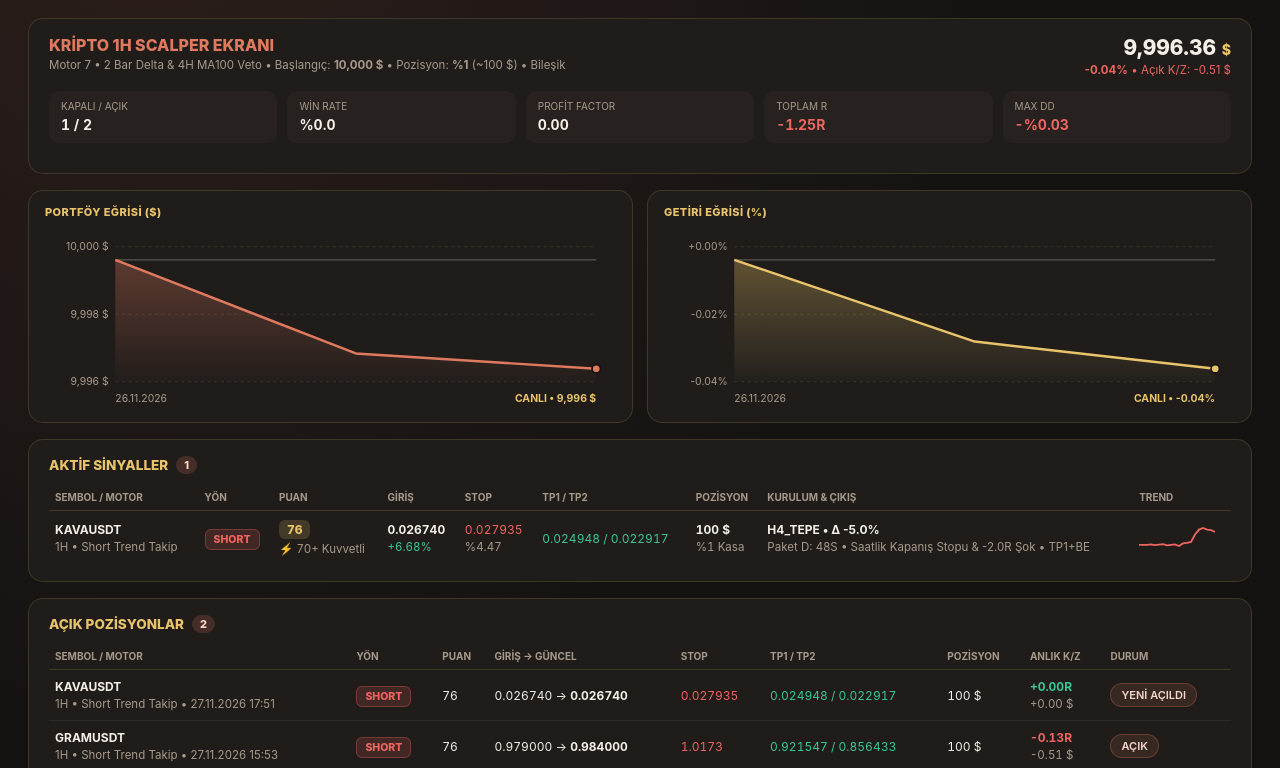
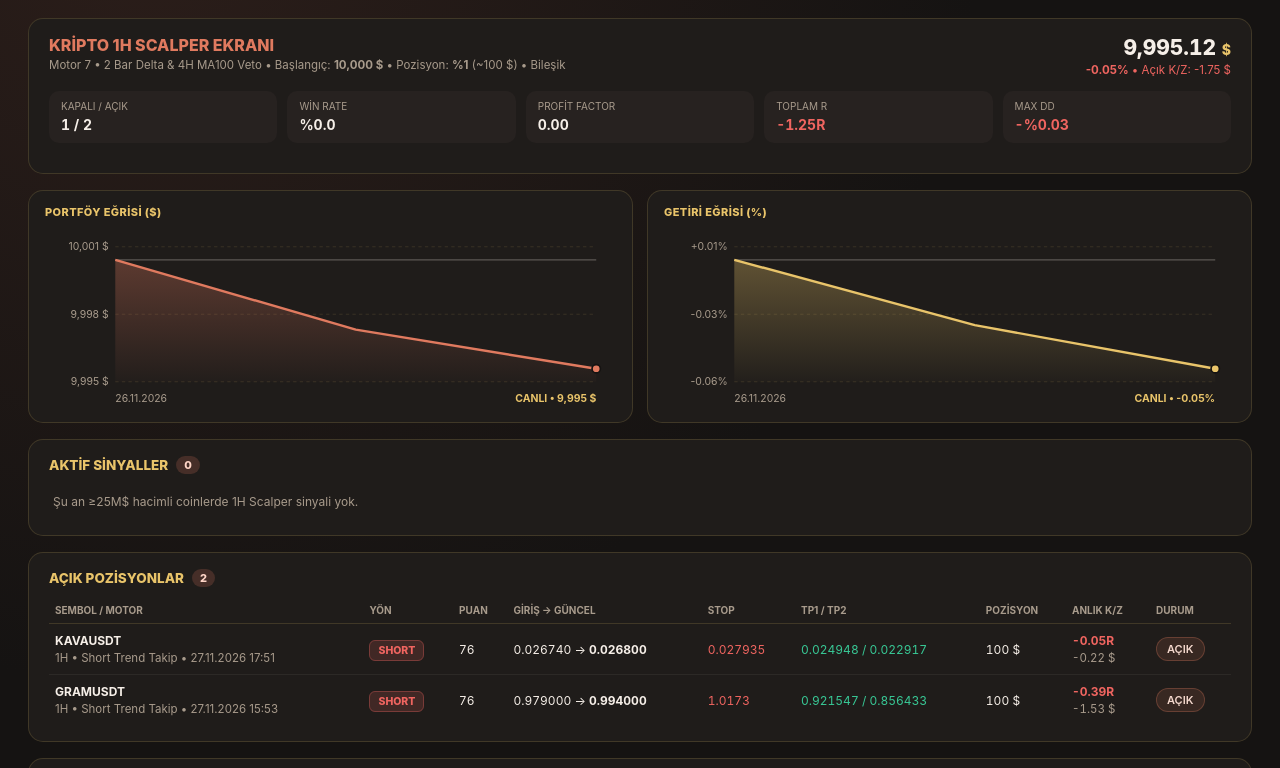
Before and after one commit to Galdor374/SwingRadar_Pro, a plain HTML site: page scalper.html in a window 1280 px wide. Shown: the part 102-870 px from the top of the page. Drawn offline with Linux system fonts and the light colour scheme.

Commit message:
chore: update scan state and dashboards

```diff
--- a/scalper.html
+++ b/scalper.html
@@ -57,7 +57,7 @@
     <div class="top-bar">
       <div>
         <h1>SWINGRADAR PRO</h1>
-        <div class="sub">Son Tarama: <b>27.11.2026 17:51</b> • XU100: Satıcılı / Düşüş (Short Açık) (%15.0) • BTC: AYI (Genişlik %12)</div>
+        <div class="sub">Son Tarama: <b>27.11.2026 18:50</b> • XU100: Satıcılı / Düşüş (Short Açık) (%15.0) • BTC: AYI (Genişlik %12)</div>
       </div>
       <div class="nav-pills"><a class="nav-btn " href="index.html">Ana Ekran</a><a class="nav-btn " href="bist.html">BIST</a><a class="nav-btn active" href="scalper.html">Kripto 1H Scalper</a><a class="nav-btn " href="swing.html">Kripto Swing</a></div>
     </div>
@@ -68,8 +68,8 @@
           <div class="sub">Motor 7 • 2 Bar Delta & 4H MA100 Veto • Başlangıç: <b>10,000 $</b> • Pozisyon: <b>%1</b> (~100 $) • Bileşik</div>
         </div>
         <div style="text-align:right">
-          <div class="hub-eq">9,996.36 <span style="color:var(--champagne);font-size:14px">$</span></div>
-          <div class="sub neg"><b>-0.04%</b> • Açık K/Z: <span class="neg">-0.51 $</span></div>
+          <div class="hub-eq">9,995.12 <span style="color:var(--champagne);font-size:14px">$</span></div>
+          <div class="sub neg"><b>-0.05%</b> • Açık K/Z: <span class="neg">-1.75 $</span></div>
         </div>
       </div>
       <div class="kpi-row">
@@ -84,53 +84,35 @@
     <div class="charts-2">
       <div class="chart-box"><div class="ctitle">PORTFÖY EĞRİSİ ($)</div><svg viewBox="0 0 520 165" style="width:100%;height:auto;display:block">
       <defs>
-        <linearGradient id="g_equity_3764" x1="0" y1="0" x2="0" y2="1">
+        <linearGradient id="g_equity_3248" x1="0" y1="0" x2="0" y2="1">
           <stop offset="0%" stop-color="#e07a5f" stop-opacity="0.32"/>
           <stop offset="100%" stop-color="#e07a5f" stop-opacity="0.02"/>
         </linearGradient>
       </defs>
-      <line x1="64" y1="141.0" x2="502" y2="141.0" stroke="rgba(233,196,106,0.12)" stroke-dasharray="3,3"/><text x="58" y="144.0" text-anchor="end" fill="#a89b8c" font-size="9.5">9,996 $</text><line x1="64" y1="79.5" x2="502" y2="79.5" stroke="rgba(233,196,106,0.12)" stroke-dasharray="3,3"/><text x="58" y="82.5" text-anchor="end" fill="#a89b8c" font-size="9.5">9,998 $</text><line x1="64" y1="18.0" x2="502" y2="18.0" stroke="rgba(233,196,106,0.12)" stroke-dasharray="3,3"/><text x="58" y="21.0" text-anchor="end" fill="#a89b8c" font-size="9.5">10,000 $</text><line x1="64" y1="29.9" x2="502" y2="29.9" stroke="rgba(246,239,232,0.28)" stroke-width="1"/>
-      <polygon points="64.0,141.0 64.0,29.9 283.0,115.2 502.0,129.1 502.0,141.0" fill="url(#g_equity_3764)"/>
-      <polyline fill="none" stroke="#e07a5f" stroke-width="2.2" stroke-linejoin="round" points="64.0,29.9 283.0,115.2 502.0,129.1"/>
+      <line x1="64" y1="141.0" x2="502" y2="141.0" stroke="rgba(233,196,106,0.12)" stroke-dasharray="3,3"/><text x="58" y="144.0" text-anchor="end" fill="#a89b8c" font-size="9.5">9,995 $</text><line x1="64" y1="79.5" x2="502" y2="79.5" stroke="rgba(233,196,106,0.12)" stroke-dasharray="3,3"/><text x="58" y="82.5" text-anchor="end" fill="#a89b8c" font-size="9.5">9,998 $</text><line x1="64" y1="18.0" x2="502" y2="18.0" stroke="rgba(233,196,106,0.12)" stroke-dasharray="3,3"/><text x="58" y="21.0" text-anchor="end" fill="#a89b8c" font-size="9.5">10,001 $</text><line x1="64" y1="29.9" x2="502" y2="29.9" stroke="rgba(246,239,232,0.28)" stroke-width="1"/>
+      <polygon points="64.0,141.0 64.0,29.9 283.0,93.5 502.0,129.1 502.0,141.0" fill="url(#g_equity_3248)"/>
+      <polyline fill="none" stroke="#e07a5f" stroke-width="2.2" stroke-linejoin="round" points="64.0,29.9 283.0,93.5 502.0,129.1"/>
       <circle cx="502.0" cy="129.1" r="3.8" fill="#e07a5f" stroke="#151312" stroke-width="1.5"/>
       <text x="64" y="159" fill="#a89b8c" font-size="9.5">26.11.2026</text>
-      <text x="502" y="159" text-anchor="end" fill="#e9c46a" font-size="9.5" font-weight="700">CANLI • 9,996 $</text>
+      <text x="502" y="159" text-anchor="end" fill="#e9c46a" font-size="9.5" font-weight="700">CANLI • 9,995 $</text>
     </svg></div>
       <div class="chart-box"><div class="ctitle">GETİRİ EĞRİSİ (%)</div><svg viewBox="0 0 520 165" style="width:100%;height:auto;display:block">
       <defs>
-        <linearGradient id="g_ret_pct_6831" x1="0" y1="0" x2="0" y2="1">
+        <linearGradient id="g_ret_pct_9362" x1="0" y1="0" x2="0" y2="1">
           <stop offset="0%" stop-color="#e9c46a" stop-opacity="0.32"/>
           <stop offset="100%" stop-color="#e9c46a" stop-opacity="0.02"/>
         </linearGradient>
       </defs>
-      <line x1="64" y1="141.0" x2="502" y2="141.0" stroke="rgba(233,196,106,0.12)" stroke-dasharray="3,3"/><text x="58" y="144.0" text-anchor="end" fill="#a89b8c" font-size="9.5">-0.04%</text><line x1="64" y1="79.5" x2="502" y2="79.5" stroke="rgba(233,196,106,0.12)" stroke-dasharray="3,3"/><text x="58" y="82.5" text-anchor="end" fill="#a89b8c" font-size="9.5">-0.02%</text><line x1="64" y1="18.0" x2="502" y2="18.0" stroke="rgba(233,196,106,0.12)" stroke-dasharray="3,3"/><text x="58" y="21.0" text-anchor="end" fill="#a89b8c" font-size="9.5">+0.00%</text><line x1="64" y1="29.9" x2="502" y2="29.9" stroke="rgba(246,239,232,0.28)" stroke-width="1"/>
-      <polygon points="64.0,141.0 64.0,29.9 283.0,104.3 502.0,129.1 502.0,141.0" fill="url(#g_ret_pct_6831)"/>
-      <polyline fill="none" stroke="#e9c46a" stroke-width="2.2" stroke-linejoin="round" points="64.0,29.9 283.0,104.3 502.0,129.1"/>
+      <line x1="64" y1="141.0" x2="502" y2="141.0" stroke="rgba(233,196,106,0.12)" stroke-dasharray="3,3"/><text x="58" y="144.0" text-anchor="end" fill="#a89b8c" font-size="9.5">-0.06%</text><line x1="64" y1="79.5" x2="502" y2="79.5" stroke="rgba(233,196,106,0.12)" stroke-dasharray="3,3"/><text x="58" y="82.5" text-anchor="end" fill="#a89b8c" font-size="9.5">-0.03%</text><line x1="64" y1="18.0" x2="502" y2="18.0" stroke="rgba(233,196,106,0.12)" stroke-dasharray="3,3"/><text x="58" y="21.0" text-anchor="end" fill="#a89b8c" font-size="9.5">+0.01%</text><line x1="64" y1="29.9" x2="502" y2="29.9" stroke="rgba(246,239,232,0.28)" stroke-width="1"/>
+      <polygon points="64.0,141.0 64.0,29.9 283.0,89.4 502.0,129.1 502.0,141.0" fill="url(#g_ret_pct_9362)"/>
+      <polyline fill="none" stroke="#e9c46a" stroke-width="2.2" stroke-linejoin="round" points="64.0,29.9 283.0,89.4 502.0,129.1"/>
       <circle cx="502.0" cy="129.1" r="3.8" fill="#e9c46a" stroke="#151312" stroke-width="1.5"/>
       <text x="64" y="159" fill="#a89b8c" font-size="9.5">26.11.2026</text>
-      <text x="502" y="159" text-anchor="end" fill="#e9c46a" font-size="9.5" font-weight="700">CANLI • -0.04%</text>
+      <text x="502" y="159" text-anchor="end" fill="#e9c46a" font-size="9.5" font-weight="700">CANLI • -0.05%</text>
     </svg></div>
     </div>
 
-
-    <div class="panel">
-      <div class="ptitle">AKTİF SİNYALLER <span class="cnt">1</span></div>
-      <table>
-        <thead><tr><th>Sembol / Motor</th><th>Yön</th><th>Puan</th><th>Giriş</th><th>Stop</th><th>TP1 / TP2</th><th>Pozisyon</th><th>Kurulum & Çıkış</th><th>Trend</th></tr></thead>
-        <tbody>
-        <tr>
-          <td><b>KAVAUSDT</b><div class="sub">1H • Short Trend Takip</div></td>
-          <td><span class="tag tag-short">SHORT</span></td>
-          <td class="num"><span class="sc">76</span><div class="sub">⚡ 70+ Kuvvetli</div></td>
-          <td class="num"><b>0.026740</b><div class="sub pos">+6.68%</div></td>
-          <td class="num neg">0.027935<div class="sub">%4.47</div></td>
-          <td class="num pos">0.024948 / 0.022917</td>
-          <td class="num"><b>100 $</b><div class="sub">%1 Kasa</div></td>
-          <td><b>H4_TEPE • Δ -5.0%</b><div class="sub">Paket D: 48S • Saatlik Kapanış Stopu & -2.0R Şok • TP1+BE</div></td>
-          <td><svg width="76" height="22" viewBox="0 0 76 22"><polyline fill="none" stroke="#f06560" stroke-width="1.8" points="0.0,18.8 4.0,18.9 8.0,18.9 12.0,18.3 16.0,19.2 20.0,18.6 24.0,18.1 28.0,19.4 32.0,18.8 36.0,18.3 40.0,20.0 44.0,17.4 48.0,16.9 52.0,15.9 56.0,8.5 60.0,3.6 64.0,2.0 68.0,3.6 72.0,4.2 76.0,5.9"/></svg></td>
-        </tr></tbody>
-      </table>
-    </div>
+    <div class="panel"><div class="ptitle">AKTİF SİNYALLER <span class="cnt">0</span></div><div class="empty">Şu an ≥25M$ hacimli coinlerde 1H Scalper sinyali yok.</div></div>
 
     <div class="panel">
       <div class="ptitle">AÇIK POZİSYONLAR <span class="cnt">2</span></div>
@@ -139,22 +121,22 @@
           <td><b>KAVAUSDT</b><div class="sub">1H • Short Trend Takip • 27.11.2026 17:51</div></td>
           <td><span class="tag tag-short">SHORT</span></td>
           <td class="num">76</td>
-          <td class="num">0.026740 → <b>0.026740</b></td>
+          <td class="num">0.026740 → <b>0.026800</b></td>
           <td class="num neg">0.027935</td>
           <td class="num pos">0.024948 / 0.022917</td>
           <td class="num">100 $</td>
-          <td class="num pos"><b>+0.00R</b><div class="sub">+0.00 $</div></td>
-          <td><span class="pill">YENİ AÇILDI</span></td>
+          <td class="num neg"><b>-0.05R</b><div class="sub">-0.22 $</div></td>
+          <td><span class="pill">AÇIK</span></td>
         </tr>
         <tr>
           <td><b>GRAMUSDT</b><div class="sub">1H • Short Trend Takip • 27.11.2026 15:53</div></td>
           <td><span class="tag tag-short">SHORT</span></td>
           <td class="num">76</td>
-          <td class="num">0.979000 → <b>0.984000</b></td>
+          <td class="num">0.979000 → <b>0.994000</b></td>
           <td class="num neg">1.0173</td>
           <td class="num pos">0.921547 / 0.856433</td>
           <td class="num">100 $</td>
-          <td class="num neg"><b>-0.13R</b><div class="sub">-0.51 $</div></td>
+          <td class="num neg"><b>-0.39R</b><div class="sub">-1.53 $</div></td>
           <td><span class="pill">AÇIK</span></td>
         </tr></tbody></table>
     </div>
```
Also changed, not shown: bist.html (+5 -5 lines), index.html (+4 -4 lines), portfolio_state.json (+8 -8 lines), swing.html (+5 -5 lines).
